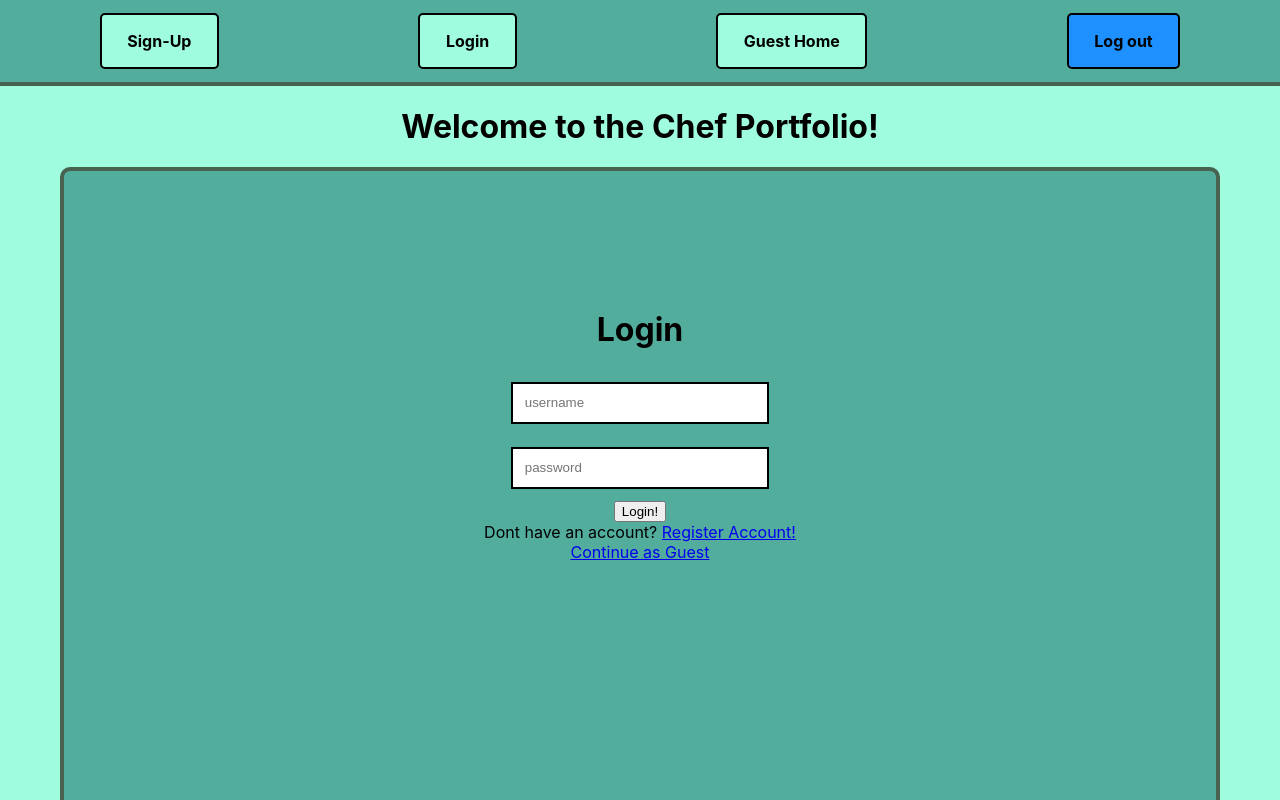
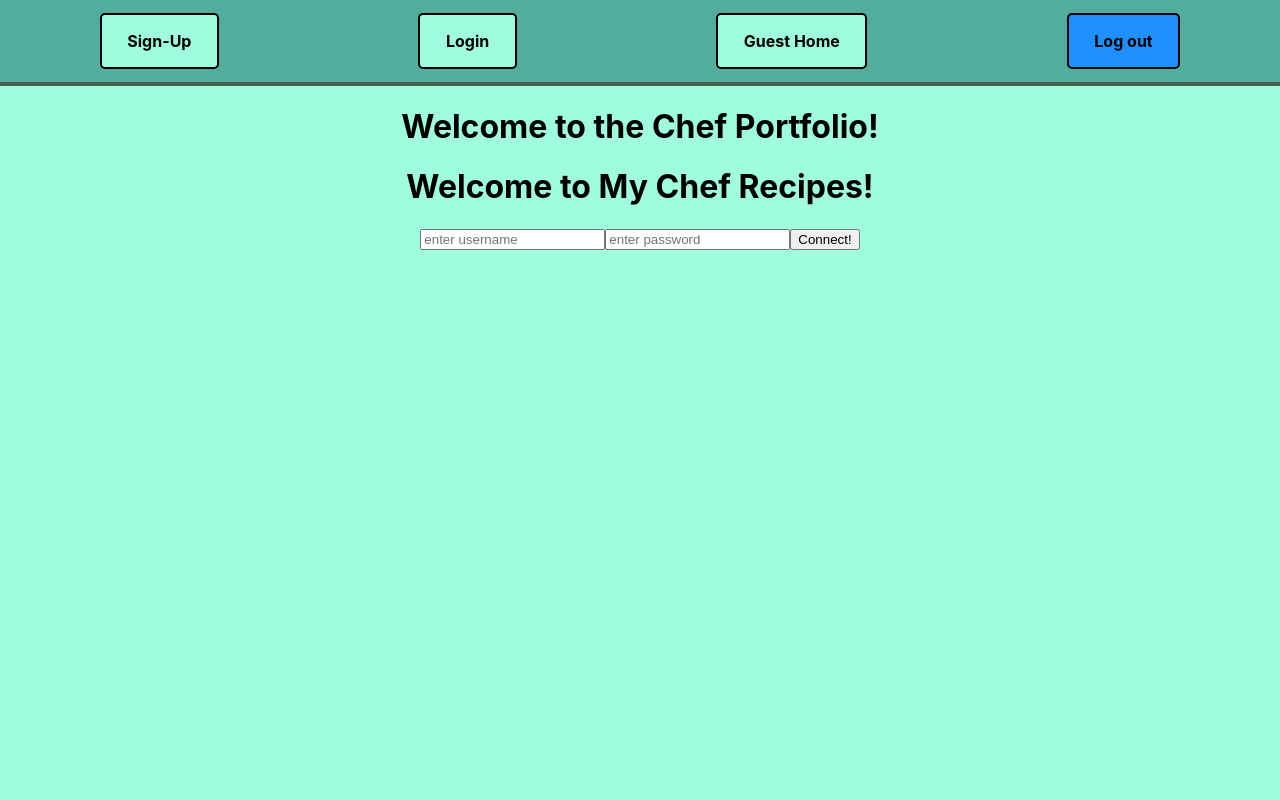
Before and after one commit to ChefPortfolioBuildWeek/FrontEndJava, a React (Create React App) app in the folder chef-app/: page / in a window 1280 px wide. Shown: the top 800 px of the page. Built offline with nearby package versions, Linux system fonts and the light colour scheme.

Commit message:
changed login form

```diff
--- a/chef-app/src/App.js
+++ b/chef-app/src/App.js
@@ -48,7 +48,7 @@ function App() {
 
         <Switch>
           <Route exact path="/" component={chefOnboarding} />
-          <Route exact path="/chefposts" component={chefPosting} />
+          <PrivateRoute exact path="/chefposts" component={chefPosting} />
           <Route exact path="/register" component={signUpPage} />
           <Route exact path="/guesthome" component={GuestHome} />
         </Switch>
--- a/chef-app/src/Components/ChefLogin.js
+++ b/chef-app/src/Components/ChefLogin.js
@@ -1,115 +1,61 @@
-import React, { useState, useEffect } from "react";
-import { withFormik, Form, Field } from "formik";
-import { Route, Link, Switch } from "react-router-dom";
-import * as Yup from "yup";
+import React, { useState } from "react";
+
+//axios
 import axios from "axios";
-import chefPosting from "./ChefPostPage";
-import styled from "styled-components";
 import axiosWithAuth from "../Utils/axiosWithAuth.js";
-// import GetLogin from ‘./Login.js’;
-import RegisterForm from "./Register.js";
-const HomePage = styled.div`
-  background-color: #52ad9c;
-  color: 347624f;
-  width: 90%;
-  margin: 0 auto;
-  border: 4px solid #47624f;
-  border-radius: 10px;
-  height: 1100px;
-`;
-const BoxField = styled(Field)`
-  padding: 1%;
-  margin: 1%;
-  border: 2px solid black;
-  width: 20%;
-`;
-const CenterForm = styled.h1`
-  margin-top: 12%;
-`;
-const Button = styled.button`
-  margin: 1% 0% 1% 0%;
-  padding: 1%;
-  width: 10%;
-  font-weight: bold;
-  background-color: #9ffcdf;
-  color: #47624f;
-  border: 2px solid #47624f;
-  border-radius: 5%;
-`;
 
-const ChefOnboarding = ({ event, touched, errors, status, props }) => {
-  const [username, setUsername] = useState([]);
-  const [password, setPassword] = useState([]);
+const Login = props => {
+  const [login, setLogin] = useState({ username: "", password: "" });
 
-  useEffect(
-    props => {
-      status && setUsername(chefs => [...chefs, status]);
-    },
-    [status]
-  );
+  const changeHandler = event => {
+    event.preventDefault();
+    setLogin({
+      ...login,
+      [event.target.name]: event.target.value
+    });
+  };
+
+  const handleSubmit = event => {
+    event.preventDefault();
+
+    axiosWithAuth()
+      .post("https://lambda-chef-portfolio.herokuapp.com/api/auth/login", login)
+      .then(response => {
+        console.log(response);
+        localStorage.setItem("token", response.data.payload);
+        props.history.push("/Chefpost");
+      })
+      .catch(err => console.log("error in handlesSub", err.response));
+
+    setLogin({ username: "", password: "" });
+  };
+
   return (
-    <HomePage>
-      <CenterForm>Login</CenterForm>
-      <Form>
-        <BoxField type="text" name="username" placeholder="username" />
-        {touched.username && errors.username && <p>{errors.username}</p>}
-        <br />
-        <BoxField type="password" name="password" placeholder="password" />
-        {touched.password && errors.password && <p>{errors.password}</p>}
-        <br />
-        <button type="submit" className="SubmitButtonn">
-          Login!
+    <div className="loginContainer">
+      <h1>Welcome to My Chef Recipes!</h1>
+      <form onSubmit={handleSubmit}>
+        <input
+          className="name"
+          placeholder="enter username"
+          type="text"
+          value={login.username}
+          name="username"
+          onChange={changeHandler}
+        />
+        <input
+          className="password"
+          placeholder="enter password"
+          type="password"
+          value={login.password}
+          name="password"
+          onChange={changeHandler}
+        />
+        <button type="submit" className="SubmitButton">
+          Connect!
         </button>
-        <br />
-        <span>
-          Dont have an account? <Link to="/register">Register Account!</Link>
-        </span>
-        <Route>
-          {/* <Route exact path=‘/chefposts’ component={chefPosting} />
-                  <button type=‘submit’ onClick={chefPosting}>Login</button> */}
-        </Route>
-      </Form>
-      <Route>
-        <Link to="/chefposts">Continue as Guest</Link>
-        <Switch>
-          <Route exact path="/Chefposts" component={chefPosting} />
-        </Switch>
-      </Route>
-      {/* {chefs.map(chef => (
-               <div key={chef.id}>
-                   <p>Name: {chef.name}</p>
-                   <p>Email: {chef.email}</p>
-                   <p>Password Length: {chef.password.length}</p>
-               </div>
-           ))} */}
-    </HomePage>
+      </form>
+    </div>
   );
 };
-const FormikChefOnboarding = withFormik({
-  mapPropsToValues({ username, password, termsOfService }) {
-    return {
-      username: username || "",
-      password: password || ""
-    };
-  },
-  validationSchema: Yup.object().shape({
-    username: Yup.string().required("Username is a required field"),
-    password: Yup.string().required("Password is a required field")
-  }),
 
-  handleSubmit(Credentials, { props }) {
-    console.log(props);
-    axios
-      .post(
-        "https://lambda-chef-portfolio.herokuapp.com/api/auth/login",
-        Credentials
-      )
-      .then(res => {
-        console.log(res.data);
-        localStorage.setItem("token", res.data.token);
-        this.props.history.push("/");
-      })
-      .catch(err => console.log(err.response));
-  }
-})(ChefOnboarding);
-export default FormikChefOnboarding;
+export default Login;
--- a/chef-app/src/Components/ChefPostPage.js
+++ b/chef-app/src/Components/ChefPostPage.js
@@ -91,22 +91,14 @@ const ChefPosting = status => {
           type="text"
           name="description"
           placeholder="description"
-        /><br />
-        <BoxField
-          type="text"
-          name="username"
-          placeholder="username"
-        /><br />
-        <BoxField
-          type="text"
-          name="imgURL"
-          placeholder="post an image"
-        /><br />
-        <BoxField
-          type="text"
-          name="locations"
-          placeholder="city/state"
-        /><br />
+        />
+        <br />
+        <BoxField type="text" name="username" placeholder="username" />
+        <br />
+        <BoxField type="text" name="imgURL" placeholder="post an image" />
+        <br />
+        <BoxField type="text" name="locations" placeholder="city/state" />
+        <br />
         <Button type="submit">Post</Button>
       </Form>
       <CardArea>
@@ -144,7 +136,14 @@ const ChefPosting = status => {
   );
 };
 const FormikChefPosting = withFormik({
-  mapPropsToValues({ title, category, description, username, imgURL, locations }) {
+  mapPropsToValues({
+    title,
+    category,
+    description,
+    username,
+    imgURL,
+    locations
+  }) {
     return {
       title: title || "",
       category: category || "",
@@ -155,7 +154,7 @@ const FormikChefPosting = withFormik({
     };
   },
   handleSubmit(values, { setStatus }) {
-    axiosWithAuth()
+    axios
       .post(
         "https://lambda-chef-portfolio.herokuapp.com/api/posts/create",
         values
```
Also changed, not shown: chef-app/src/Components/ImageDownload.js (deleted, +0 -13 lines), chef-app/src/Components/ImageUpload.js (deleted, +0 -47 lines).
